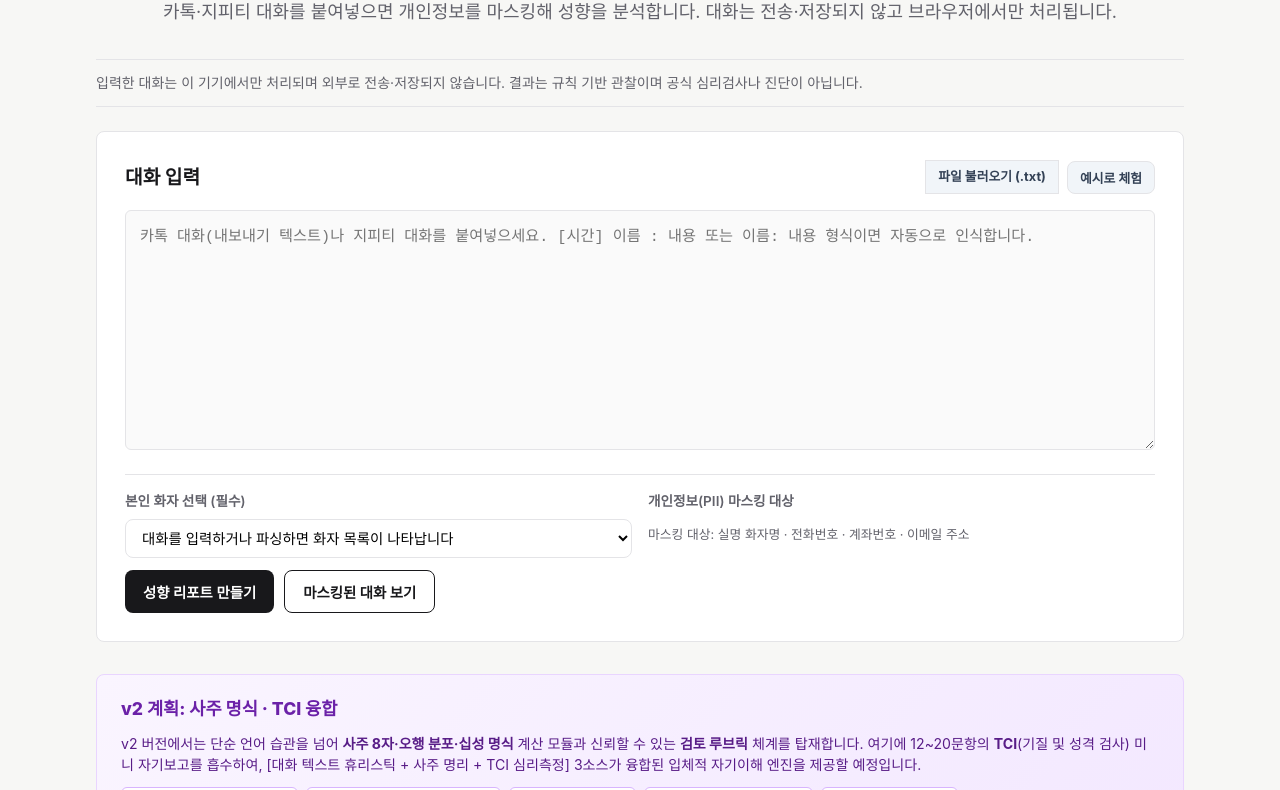
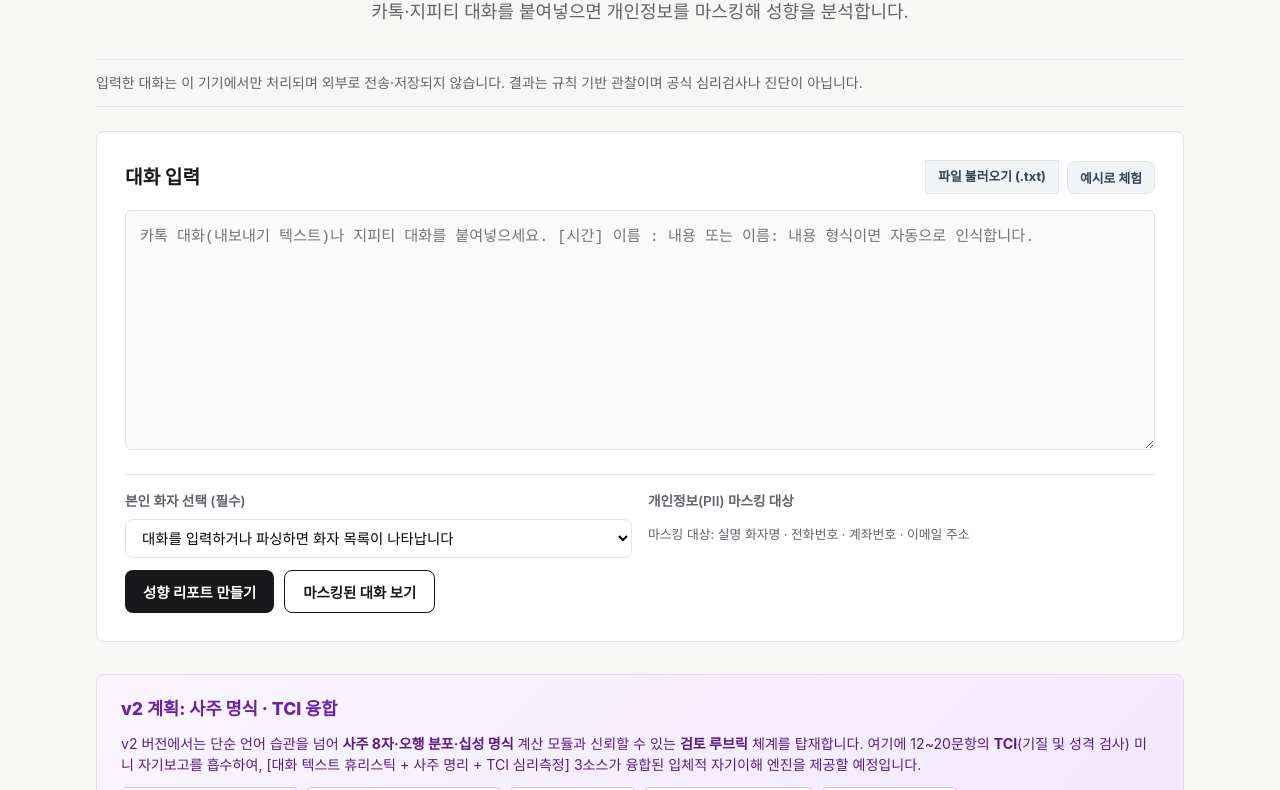
Before and after one commit to kukhwancho-netizen/chat-mbti-report, a plain HTML site: page index.html in a window 1280 px wide. Shown: the part 131-921 px from the top of the page. Drawn offline with Linux system fonts and the light colour scheme.

Commit message:
de-slop r3: 부제·고지 중복 제거(안내는 한 곳에서만)

```diff
--- a/index.html
+++ b/index.html
@@ -499,7 +499,7 @@
     <!-- 서비스 헤더 -->
     <header>
       <h1>지피지기 백전백승</h1>
-      <p class="subtitle">카톡·지피티 대화를 붙여넣으면 개인정보를 마스킹해 성향을 분석합니다. 대화는 전송·저장되지 않고 브라우저에서만 처리됩니다.</p>
+      <p class="subtitle">카톡·지피티 대화를 붙여넣으면 개인정보를 마스킹해 성향을 분석합니다.</p>
     </header>
 
     <p class="notice-strip">입력한 대화는 이 기기에서만 처리되며 외부로 전송·저장되지 않습니다. 결과는 규칙 기반 관찰이며 공식 심리검사나 진단이 아닙니다.</p>
```
